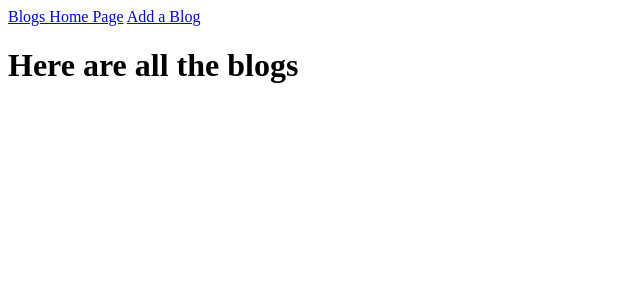
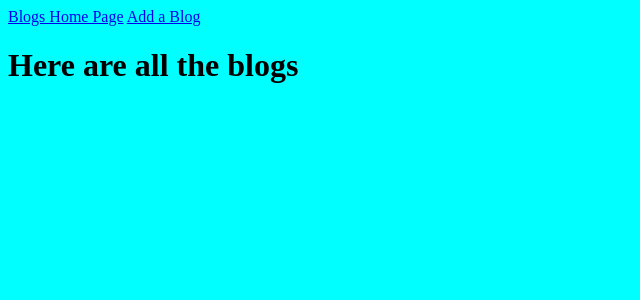
Before and after one commit to adahathome/blogz, a Flask app: template templates/home.html in a window 1280 px wide. Shown: the top 300 px of the page, without its empty margins (0-640 px from the left). Run offline with Flask 2, Linux system fonts and the light colour scheme; the template is opened without the code that fills it, so the values that code supplies are empty.

Commit message:
unsuccessful attempt at css integration

```diff
--- /dev/null
+++ b/static/styles/styles.css
@@ -0,0 +1,16 @@
+
+.error {
+    color: red;
+    }
+.blog_list {
+    color: red;
+    border-color: black;
+    border-width: 5px;
+}
+.blog_box {
+    border-color: purple;
+    border-width: 10px;
+}
+body {
+    background-color: aqua
+}
--- a/templates/base.html
+++ b/templates/base.html
@@ -1,11 +1,7 @@
 <!DOCTYPE html>
 <html>
     <head>
-        <style>
-        .error {
-        color: red;
-            }
-        </style>
+        <link rel= "stylesheet" type= "text/css" href= "{{ url_for('static',filename='styles.css') }}">
     </head>
     <header>
         <a href="/">Blogs Home Page</a>
--- a/templates/home.html
+++ b/templates/home.html
@@ -1,9 +1,9 @@
 {% extends "base.html" %}
 {% block content %}
 <h1>Here are all the blogs</h1>
-<div>
+<div class='blog_box'>
     {% for blog in blogs %}
-    <div>
+    <div class='blog_list'>
         <h2><a href='./blog?id={{blog.id}}'>{{blog.name}}</a></h2>
         <p>{{blog.content}}</p>
     </div>
```
